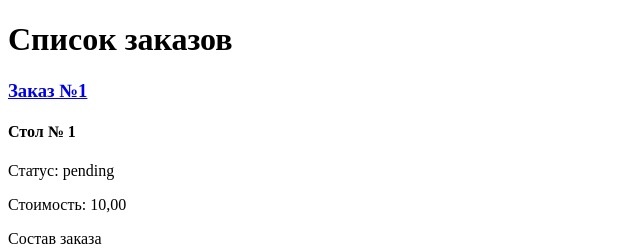
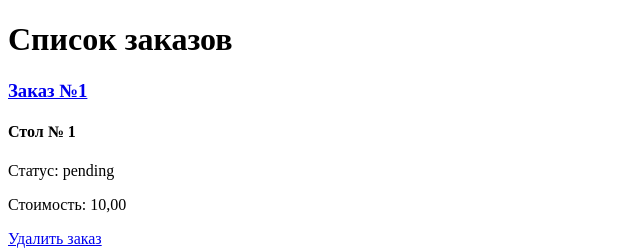
Before and after one commit to ReBiwer/cafe-order-management-system, a Django app: page /orders/ in a window 1280 px wide. Shown: the top 248 px of the page, without its empty margins (0-640 px from the left). Run offline with Django 5.2, Linux system fonts and the light colour scheme; tables that the repository leaves empty hold one stand-in row (values such as "Sample post").

Commit message:
added urls for delete order

```diff
--- a/cafe/orders/templates/orders/detail_order.html
+++ b/cafe/orders/templates/orders/detail_order.html
@@ -8,7 +8,7 @@
   <h1>Заказ №{{ order.pk }}</h1>
   <h2>Столик №{{ order.table_number }}</h2>
   <p>Статус: {{ order.status }}</p>
-    <p>Стоимость: {{ order.total_price }}</p>
+  <p>Стоимость: {{ order.total_price }}</p>
 
     <table class="bordered-table">
       <thead>
@@ -29,4 +29,5 @@
         {% endfor %}
         </tbody>
     </table>
+  <a href="{% url 'orders:delete' order.pk %}">Удалить заказ</a>
 {% endblock %}
--- a/cafe/orders/templates/orders/list_orders.html
+++ b/cafe/orders/templates/orders/list_orders.html
@@ -12,6 +12,7 @@
     <h4>Стол № {{ order.table_number }}</h4>
     <p>Статус: {{ order.status }}</p>
     <p>Стоимость: {{ order.total_price }}</p>
+    <p><a href="{% url 'orders:delete' order.pk %}">Удалить заказ</a></p>
 
     <table class="bordered-table">
       <thead>
```
